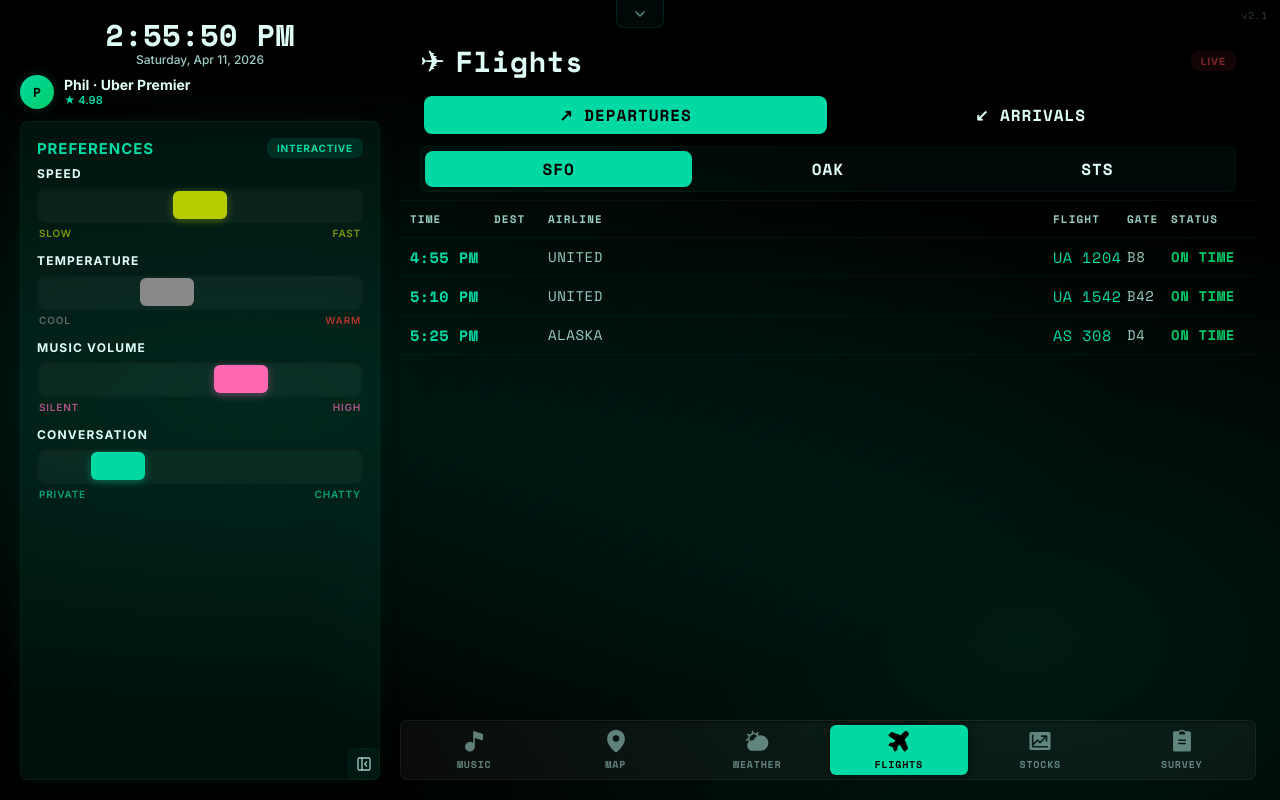
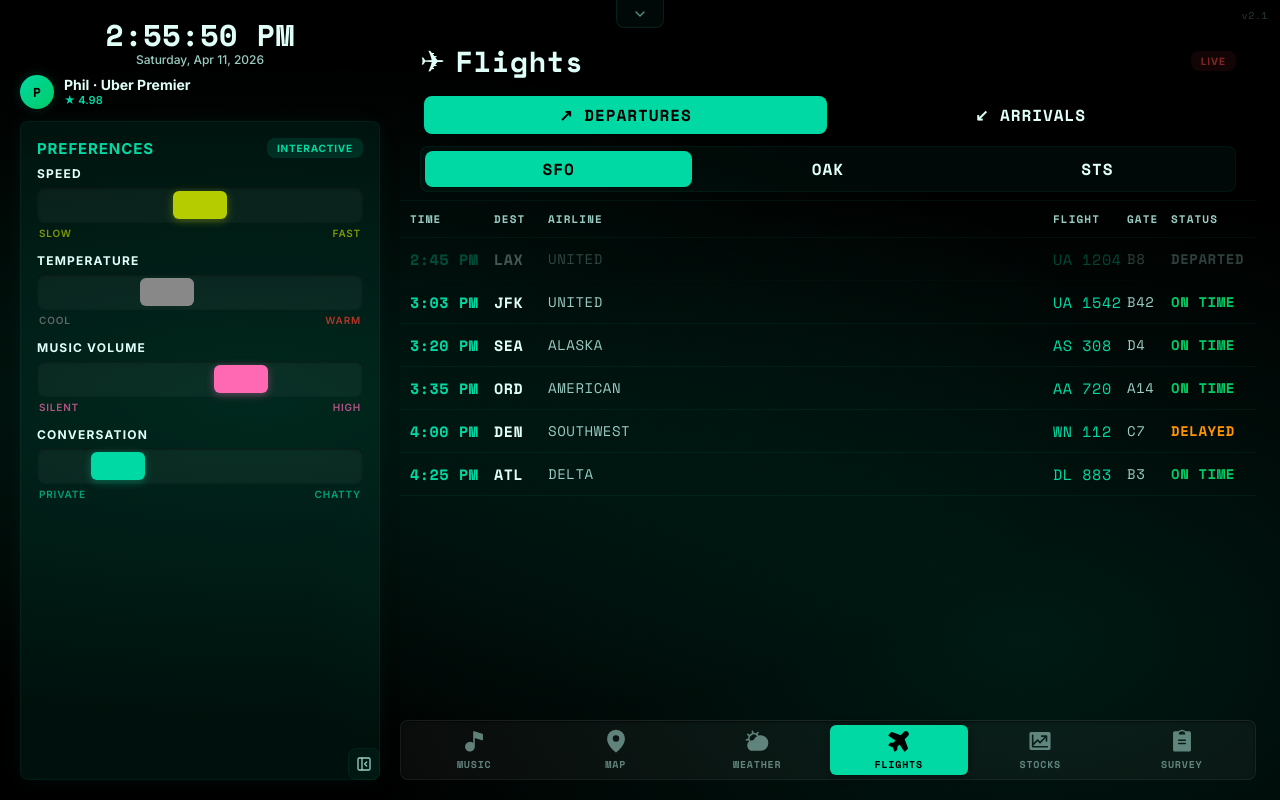
Before and after one commit to phil426/dash, a Next.js app: page / in a window 1280 px wide. Both pictures are taken after a click on the button "FLIGHTS". Built offline with nearby package versions, Linux system fonts and the light colour scheme; no server answers.

Commit message:
fix: dynamic flight times, correct dest field, more airlines, fix duplicate padding

```diff
--- a/src/widgets/DeparturesWidget.jsx
+++ b/src/widgets/DeparturesWidget.jsx
@@ -4,17 +4,31 @@
 
 const AIRPORTS = ['SFO', 'OAK', 'STS']
 
-const MOCK_DEPARTURES = [
-  { time: '4:55 PM', city: 'LOS ANGELES', airline: 'UNITED', flight: 'UA 1204', gate: 'B8', status: 'ON TIME' },
-  { time: '5:10 PM', city: 'NEW YORK', airline: 'UNITED', flight: 'UA 1542', gate: 'B42', status: 'ON TIME' },
-  { time: '5:25 PM', city: 'SEATTLE', airline: 'ALASKA', flight: 'AS 308', gate: 'D4', status: 'ON TIME' },
-]
-
-const MOCK_ARRIVALS = [
-  { time: '5:30 PM', city: 'LOS ANGELES', airline: 'UNITED', flight: 'UA 1205', gate: 'A2', status: 'EN ROUTE' },
-  { time: '6:00 PM', city: 'CHICAGO', airline: 'UNITED', flight: 'UA 629', gate: 'B5', status: 'ON TIME' },
-  { time: '6:15 PM', city: 'DENVER', airline: 'UNITED', flight: 'UA 488', gate: 'C3', status: 'ON TIME' },
-]
+function generateMockFlights(type) {
+  const now = new Date()
+  const fmt = (offset) => {
+    const d = new Date(now.getTime() + offset * 60000)
+    return d.toLocaleTimeString('en-US', { hour: 'numeric', minute: '2-digit', hour12: true, timeZone: 'America/Los_Angeles' })
+  }
+  if (type === 'arrivals') {
+    return [
+      { time: fmt(-15), dest: 'LAX', airline: 'UNITED', flight: 'UA 1205', gate: 'A2', status: 'ARRIVED', past: true },
+      { time: fmt(12),  dest: 'ORD', airline: 'UNITED', flight: 'UA 629',  gate: 'B5', status: 'EN ROUTE' },
+      { time: fmt(35),  dest: 'DEN', airline: 'SOUTHWEST', flight: 'WN 488', gate: 'C3', status: 'ON TIME' },
+      { time: fmt(52),  dest: 'JFK', airline: 'DELTA', flight: 'DL 417', gate: 'A8', status: 'ON TIME' },
+      { time: fmt(78),  dest: 'SEA', airline: 'ALASKA', flight: 'AS 221', gate: 'D1', status: 'ON TIME' },
+      { time: fmt(110), dest: 'PHX', airline: 'AMERICAN', flight: 'AA 956', gate: '--', status: 'DELAYED' },
+    ]
+  }
+  return [
+    { time: fmt(-10), dest: 'LAX', airline: 'UNITED', flight: 'UA 1204', gate: 'B8', status: 'DEPARTED', past: true },
+    { time: fmt(8),   dest: 'JFK', airline: 'UNITED', flight: 'UA 1542', gate: 'B42', status: 'ON TIME' },
+    { time: fmt(25),  dest: 'SEA', airline: 'ALASKA', flight: 'AS 308',  gate: 'D4', status: 'ON TIME' },
+    { time: fmt(40),  dest: 'ORD', airline: 'AMERICAN', flight: 'AA 720', gate: 'A14', status: 'ON TIME' },
+    { time: fmt(65),  dest: 'DEN', airline: 'SOUTHWEST', flight: 'WN 112', gate: 'C7', status: 'DELAYED' },
+    { time: fmt(90),  dest: 'ATL', airline: 'DELTA', flight: 'DL 883', gate: 'B3', status: 'ON TIME' },
+  ]
+}
 
 function statusColor(status) {
   if (status === 'EN ROUTE') return 'var(--accent)'          // #00d9a3
@@ -43,16 +57,16 @@
         if (cancelled) return
         if (data.error) {
           setError(data.error)
-          setFlights(flightType === 'arrivals' ? MOCK_ARRIVALS : MOCK_DEPARTURES)
+          setFlights(generateMockFlights(flightType))
         } else {
-          setFlights(data.flights?.length ? data.flights : (flightType === 'arrivals' ? MOCK_ARRIVALS : MOCK_DEPARTURES))
+          setFlights(data.flights?.length ? data.flights : generateMockFlights(flightType))
         }
         setLoading(false)
       })
       .catch(err => {
         if (cancelled) return
         setError(err.message)
-        setFlights(flightType === 'arrivals' ? MOCK_ARRIVALS : MOCK_DEPARTURES)
+        setFlights(generateMockFlights(flightType))
         setLoading(false)
       })
 
@@ -157,7 +171,6 @@
             gridTemplateColumns: '80px 50px 1fr 70px 40px 75px',
             gap: '0 4px',
             padding: '10px 10px',
-            padding: '8px 10px',
             borderBottom: '1px solid var(--border)',
             opacity: d.past ? 0.3 : 1,
           }}>
```
